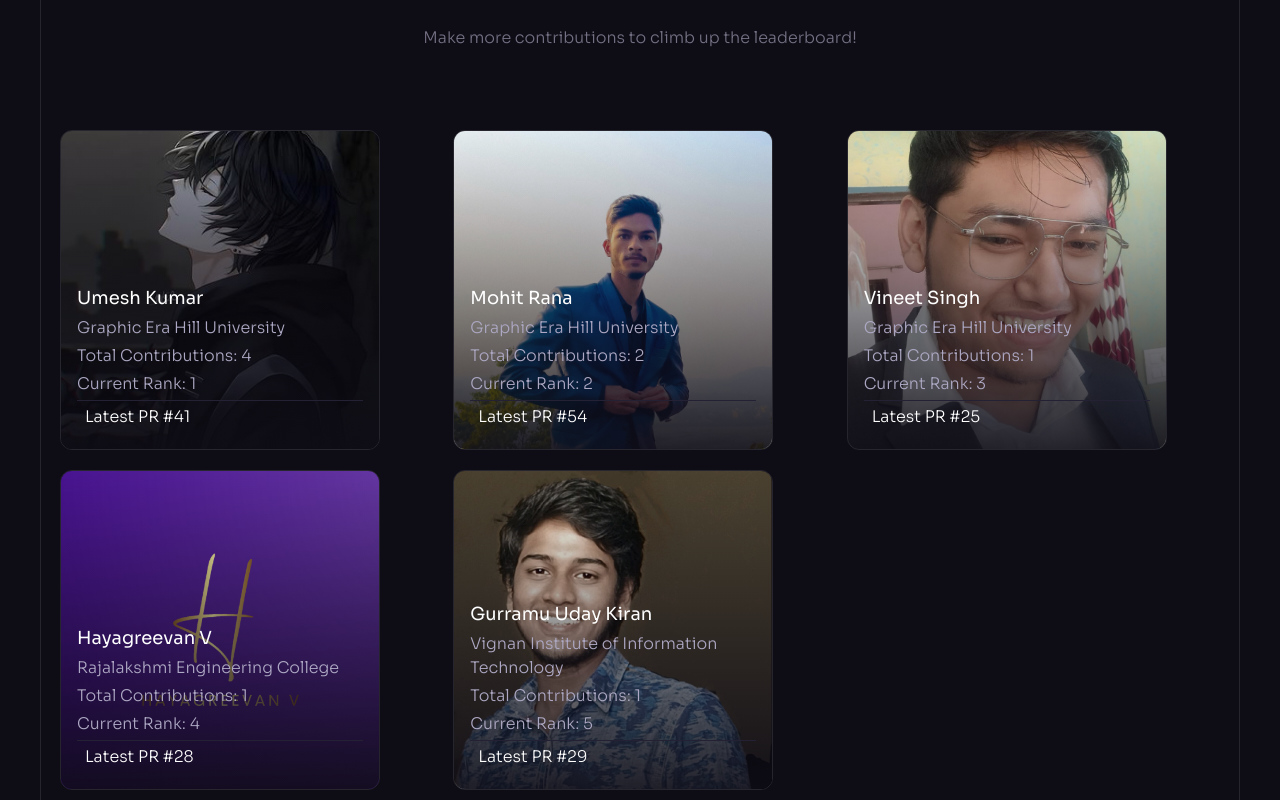
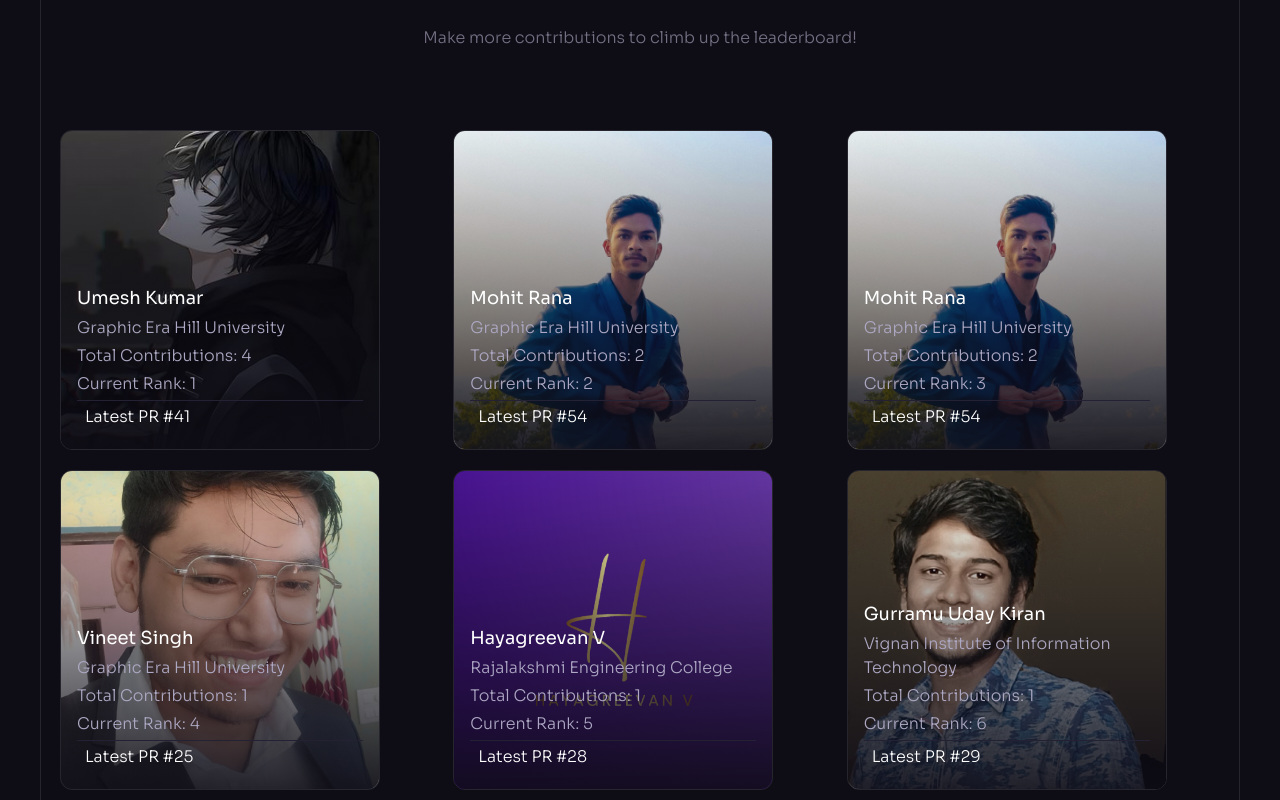
Before and after one commit to iamAyushChamoli/hacktoberfest-24, a React (Vite) app: page / in a window 1280 px wide. Shown: the part 4220-5020 px from the top of the page. Built offline with nearby package versions, Linux system fonts and the light colour scheme.

Commit message:
Added name and image in participants.js

```diff
--- a/src/participants/avatars/index.js
+++ b/src/participants/avatars/index.js
@@ -4,4 +4,5 @@ import hayagreevanv from "./img/HayagreevanV.png"
 import uday from "./img/uday.png"
 import umesh from "./img/umesh.png"
 import mohit from "./img/mohit.jpg"
-export { ayush, vineet, hayagreevanv, uday , umesh, mohit };
+import manish from "./img/manish.jpg"
+export { ayush, vineet, hayagreevanv, uday , umesh, mohit, manish };
--- a/src/participants/participants.js
+++ b/src/participants/participants.js
@@ -40,5 +40,13 @@ export const participantData = [
   img: mohit,
   pr: [45, 54],
   prLink: ['https://github.com/iamAyushChamoli/hacktoberfest-24/pull/50','https://github.com/aditya-bhaumik/Pathsphere/pull/114 '],
- }
+ },
+ {
+  id: "5",
+  name: "Mohit Rana",
+  university: "Graphic Era Hill University ",
+  img: mohit,
+  pr: [45, 54],
+  prLink: ['https://github.com/iamAyushChamoli/hacktoberfest-24/pull/50','https://github.com/aditya-bhaumik/Pathsphere/pull/114 '],
+ },
 ];
```
